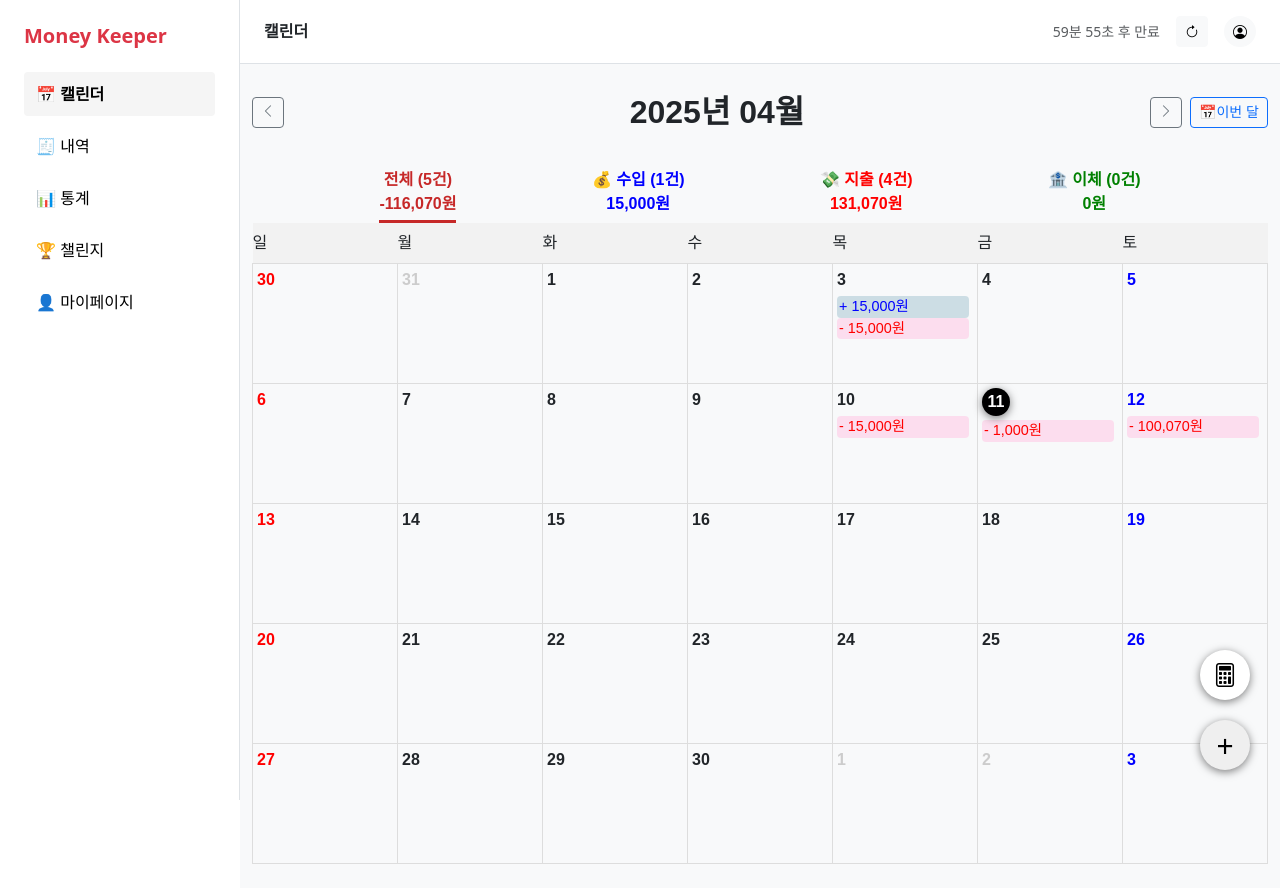
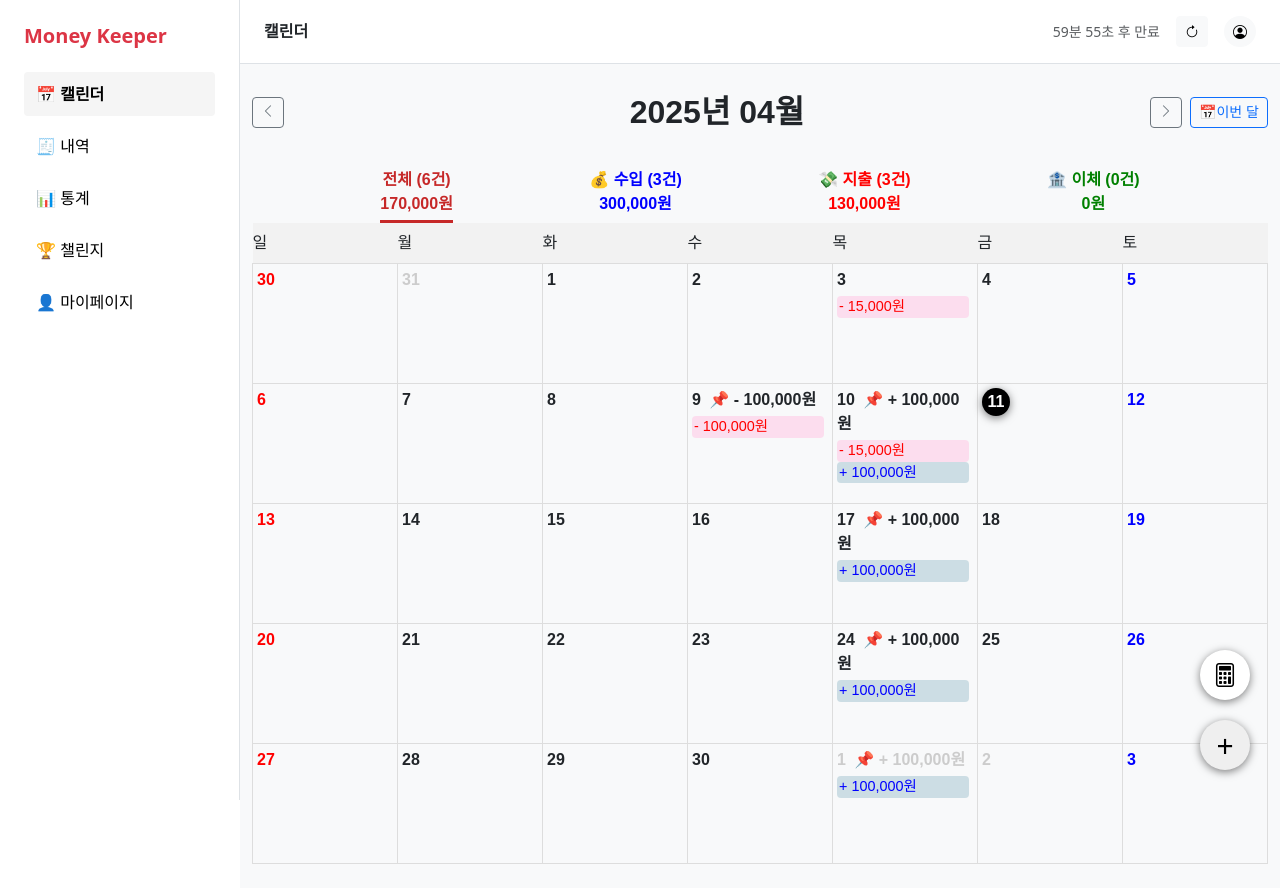
Before and after one commit to yeahy027/KB-TriFi, a Vue app in the folder trifi_project/: page /home in a window 1280 px wide. Built offline with nearby package versions, Linux system fonts and the light colour scheme; data requests are answered from the project's data file.

Commit message:
Calendar 기능 고정지출 수정

```diff
--- a/trifi_project/db.json
+++ b/trifi_project/db.json
@@ -64,17 +64,6 @@
     {
       "id": "2",
       "userId": "aff4",
-      "type": "수입",
-      "date": "2025-04-03",
-      "amount": 15000,
-      "category": "식비",
-      "payment": "카드",
-      "description": "점심",
-      "fixed": false
-    },
-    {
-      "id": "2",
-      "userId": "aff4",
       "type": "지출",
       "date": "2025-04-03",
       "amount": 15000,
@@ -93,41 +82,32 @@
       "payment": "카드",
       "description": "문구점",
       "fixed": false
-    },
-    {
-      "id": "5",
-      "userId": "aff4",
-      "type": "지출",
-      "date": "2025-04-11",
-      "amount": 1000,
-      "category": "교통",
-      "payment": "현금",
-      "description": "ㅁㅇㅁㅇ",
-      "fixed": false
-    },
-    {
-      "id": "6",
-      "userId": "aff4",
-      "type": "지출",
-      "date": "2025-04-12",
-      "amount": 100070,
-      "category": "쇼핑",
-      "payment": "카드",
-      "description": "에이블리",
-      "fixed": false
     }
   ],
   "fixedExpenses": [
     {
       "id": "2484",
       "userId": "aff4",
-      "category": "",
+      "category": "지추",
+      "type":"지출",
       "amount": 100000,
       "payment": "카드",
       "description": "캐시백",
       "date": "2025-04-09",
       "rotation": "매월",
       "endDate": "2025-05-09"
+    },
+    {
+      "id": "7103",
+      "userId": "aff4",
+      "category": "식비",
+      "amount": 100000,
+      "type":"수입",
+      "payment": "카드",
+      "description": "햄버거먹음",
+      "date": "2025-04-10",
+      "rotation": "매주",
+      "endDate": "2025-05-01"
     }
   ]
 }
--- a/trifi_project/src/components/AppHeader.vue
+++ b/trifi_project/src/components/AppHeader.vue
@@ -31,7 +31,7 @@ const pageTitleMap = {
   '/home': '캘린더',
   '/list': '내역',
   '/stat': '통계 분석 페이지',
-  '/goal': '챌린지',
+  '/challenge': '챌린지',
   '/mypage': '마이페이지',
 };
 const pageTitle = ref(pageTitleMap[route.path] || '페이지');
--- a/trifi_project/src/pages/CalendarPage.vue
+++ b/trifi_project/src/pages/CalendarPage.vue
@@ -4,23 +4,21 @@
       <!-- 상단 헤더(월/년도, 통계 표시) -->
       <div class="header">
         <!-- 월 이동 버튼/월 표시 영역 -->
-        <!-- 월 선택 및 날짜 -->
-        <div
-          class="d-flex align-items-center justify-content-center gap-2 mb-3"
-        >
+        <div class="d-flex align-items-center justify-content-center gap-2 mb-3">
           <button class="btn btn-outline-secondary btn-sm" @click="prevMonth">
             <i class="bi bi-chevron-left"></i>
           </button>
-          <strong class="month-text mx-auto"
-          style="cursor:pointer; font-size: xx-large;"
-          @click="goToCalender">{{ formattedYearMonth }}</strong>
+          <strong
+            class="month-text mx-auto"
+            style="cursor: pointer; font-size: xx-large;"
+            @click="goToCalender"
+          >
+            {{ formattedYearMonth }}
+          </strong>
           <button class="btn btn-outline-secondary btn-sm" @click="nextMonth">
             <i class="bi bi-chevron-right"></i>
           </button>
-          <button
-            class="btn btn-outline-primary btn-sm"
-            @click="resetToThisMonth"
-          >
+          <button class="btn btn-outline-primary btn-sm" @click="resetToThisMonth">
             📅이번 달
           </button>
         </div>
@@ -57,9 +55,7 @@
             :class="{ active: eventFilter === '이체' }"
             @click="setFilter('이체')"
           >
-            🏦 이체 ({{ transferCount }}건)<br />{{
-              formatCurrency(transferSum)
-            }}
+            🏦 이체 ({{ transferCount }}건)<br />{{ formatCurrency(transferSum) }}
           </div>
         </div>
       </div>
@@ -79,20 +75,35 @@
               :class="{
                 'not-current-month': day.month !== currentMonth,
                 sunday: day.dateObj.getDay() === 0,
-                saturday: day.dateObj.getDay() === 6,
+                saturday: day.dateObj.getDay() === 6
               }"
-              @mouseenter="
-                dayEvents(day.dateStr).length > 0 && openPreview(day.dateStr)
-              "
+              @mouseenter="dayEvents(day.dateStr).length > 0 && openPreview(day.dateStr)"
               @mouseleave="closePreview"
             >
-              <!-- 날짜 표시 (오늘이면 today-badge 클래스 추가) -->
+              <!-- 날짜 숫자 -->
               <div
-                class="day-number"
-                :class="{ 'today-badge': isToday(day.dateObj) }"
-              >
-                {{ day.dateObj.getDate() }}
-              </div>
+  class="day-number"
+  :class="{ 'today-badge': isToday(day.dateObj) }"
+>
+  {{ day.dateObj.getDate() }}
+
+  <!-- (중요) 해당 날짜에 매칭되는 고정 항목 표시 -->
+  <template
+    v-for="(fexp, idx) in fixedExpensesForDay(day.dateStr)"
+    :key="idx"
+  >
+    <span style="margin-left: 4px;">
+      📌
+      <!-- 수입이면 +, 지출이면 - 표시 -->
+      <template v-if="fexp.type === '지출'">
+        - {{ fexp.amount.toLocaleString() }}원
+      </template>
+      <template v-else-if="fexp.type === '수입'">
+        + {{ fexp.amount.toLocaleString() }}원
+      </template>
+    </span>
+  </template>
+</div>
 
               <!-- 말풍선 팝업(hover) - 해당 날짜에 마우스 올라갔을 때만 표시 -->
               <div v-if="previewDateStr === day.dateStr" class="popup-bubble">
@@ -144,7 +155,7 @@
         </tbody>
       </table>
 
-      <!-- 모달로 등록 폼 열기 -->
+      <!-- 등록 폼 모달 (예시) -->
     </div>
     <button class="add-button" @click="isModalOpen = true">+</button>
     <button class="calc-button" @click="showCalculator = true">
@@ -154,9 +165,9 @@
     <!-- 계산기 컴포넌트 -->
     <Calculator
       :visible="showCalculator"
-      @close="showCalculator = false"></Calculator>
+      @close="showCalculator = false"
+    ></Calculator>
     <RegisterEdit v-if="isModalOpen" @close="isModalOpen = false" />
-
   </AppLayout>
 </template>
 
@@ -177,78 +188,162 @@ function formatDateStr(dateObj) {
   return `${yyyy}-${mm}-${dd}`;
 }
 
-// 가장 상단 setup 내에 선언
+// 날짜 더하기 유틸(일)
+function addDays(dateObj, days) {
+  const newDate = new Date(dateObj);
+  newDate.setDate(newDate.getDate() + days);
+  return newDate;
+}
+// 날짜 더하기 유틸(월)
+function addMonths(dateObj, months) {
+  const newDate = new Date(dateObj);
+  newDate.setMonth(newDate.getMonth() + months);
+  return newDate;
+}
+
+/**
+ * startDate ~ endDate 사이 rotation(매일/매주/매월)에 따라
+ * 모든 날짜 문자열(YYYY-MM-DD) 배열을 만들어 반환
+ */
+function generateDatesBetween(startDateStr, endDateStr, rotation) {
+  const result = [];
+  const start = new Date(startDateStr);
+  const end = new Date(endDateStr);
+
+  if (isNaN(start) || isNaN(end)) return result;
+
+  let current = new Date(start);
+
+  while (current <= end) {
+    result.push(formatDateStr(current));
+
+    if (rotation === '매일') {
+      current = addDays(current, 1);
+    } else if (rotation === '매주') {
+      current = addDays(current, 7);
+    } else if (rotation === '매월') {
+      current = addMonths(current, 1);
+    } else {
+      // 다른 값이면 중단
+      break;
+    }
+  }
+  return result;
+}
+
+// 달력에서 클릭된 이벤트 id
 const selectedEventId = ref(null);
 
-// 원하는 기본 연/월
+// 기본 연/월
 const currentYear = ref(2025);
 const currentMonth = ref(4);
 
-// 이벤트 목록 (초기에는 빈 배열)
+// 일반 이벤트 목록
 const events = ref([]);
 
-// hover 중인 날짜(미리보기 팝업을 띄울 날짜)
+// fixedExpenses(실제로는 고정 지출/수입 겸용)
+const fixedExpenses = ref([]);
+
+// 마우스 hover 중인 날짜
 const previewDateStr = ref(null);
 
-// 필터 상태 ('all', '수입', '지출', '이체')
+// 필터('all', '수입', '지출', '이체')
 const eventFilter = ref('all');
+
+// 모달 / 계산기
 const showCalculator = ref(false);
-
-// 모달 열림 여부
 const isModalOpen = ref(false);
 
-// 주기적으로 폴링할 타이머
+// 주기적 폴링 타이머
 let fetchInterval = null;
 
-/** 서버에서 이벤트 목록 가져오는 함수 **/
+/** 서버에서 일반 트랜잭션 가져오기 */
 async function fetchEvents() {
   try {
     const res = await axios.get('http://localhost:3000/transactions');
-    events.value = res.data; // db.json의 transactions 배열
+    events.value = res.data;
   } catch (error) {
-    console.error('이벤트 목록을 가져오는 중 오류 발생:', error);
+    console.error('이벤트 목록 오류:', error);
   }
 }
 
-/** onMounted에서 첫 로딩 + 주기적 폴링 **/
+/** 서버에서 고정 지출/수입(fixedExpenses) 가져오기 */
+async function fetchFixedExpenses() {
+  try {
+    const res = await axios.get('http://localhost:3000/fixedExpenses');
+    fixedExpenses.value = res.data;
+  } catch (error) {
+    console.error('고정 항목 목록 오류:', error);
+  }
+}
+
+/** onMounted 시점에 한번 실행 + 폴링 */
 onMounted(() => {
-  // 첫 로딩
-  fetchEvents();
-  // 예시: 5초 간격으로 폴링
-  fetchInterval = setInterval(() => {
-    fetchEvents();
-  }, 5000);
+  fetchAll();
+  fetchInterval = setInterval(fetchAll, 5000);
 });
 
+function fetchAll() {
+  fetchEvents();
+  fetchFixedExpenses();
+}
+
 onUnmounted(() => {
-  if (fetchInterval) {
-    clearInterval(fetchInterval);
-  }
+  if (fetchInterval) clearInterval(fetchInterval);
 });
 
-/** --- 달력 관련 --- **/
+/**
+ * rotation에 따라 날짜별 이벤트로 펼쳐주는 computed
+ *  fixedExpenses 배열에 있는 각 항목(fe)이
+ *    - type: "수입" or "지출"
+ *    - date, endDate, rotation: 주기
+ *    - amount, description ...
+ */
+const expandedFixedExpenses = computed(() => {
+  const result = [];
+  for (const fe of fixedExpenses.value) {
+    const dates = generateDatesBetween(fe.date, fe.endDate, fe.rotation);
+    for (const d of dates) {
+      result.push({
+        id: `fixed-${fe.id}-${d}`,     // 중복 방지용
+        date: d,
+        amount: fe.amount,
+        description: fe.description || '고정항목',
+        type: fe.type,                // "지출" or "수입"
+        isFixed: true,
+      });
+    }
+  }
+  return result;
+});
+
+/**
+ * 최종적으로 달력에 표시할 모든 이벤트:
+ *   1) 기존 transactions
+ *   2) expandedFixedExpenses (고정항목)
+ */
+const allEvents = computed(() => {
+  return [...events.value, ...expandedFixedExpenses.value];
+});
+
+/** --- 달력 계산 --- **/
 // YYYY-MM 표시
 const formattedYearMonth = computed(() => {
   const m = String(currentMonth.value).padStart(2, '0');
   return `${currentYear.value}년 ${m}월`;
 });
-
 // 요일 헤더
 const dayNames = computed(() => ['일', '월', '화', '수', '목', '금', '토']);
 
-// 달력 주차 계산
+// weeks: 달력용 2차원 배열
 const weeks = computed(() => {
-  const firstDayOfMonth = new Date(
-    currentYear.value,
-    currentMonth.value - 1,
-    1
-  );
+  const firstDayOfMonth = new Date(currentYear.value, currentMonth.value - 1, 1);
   const lastDayOfMonth = new Date(currentYear.value, currentMonth.value, 0);
   const lastDate = lastDayOfMonth.getDate();
   const startDay = firstDayOfMonth.getDay();
 
   const cells = [];
-  // 이전 달(빈칸)
+  // 이전 달
   for (let i = 0; i < startDay; i++) {
     const prevDate = new Date(
       currentYear.value,
@@ -270,7 +365,7 @@ const weeks = computed(() => {
       month: currentMonth.value,
     });
   }
-  // 다음 달(빈칸)
+  // 다음 달
   const remaining = 7 - (cells.length % 7);
   if (remaining < 7) {
     for (let i = 1; i <= remaining; i++) {
@@ -282,7 +377,8 @@ const weeks = computed(() => {
       });
     }
   }
-  // 7일씩 잘라 weeks 배열
+
+  // 7칸씩 잘라서 주차 구성
   const result = [];
   for (let i = 0; i < cells.length; i += 7) {
     result.push(cells.slice(i, i + 7));
@@ -290,18 +386,18 @@ const weeks = computed(() => {
   return result;
 });
 
-/** --- "월별"에 해당하는 events 필터링 --- **/
+/** --- 현재 달에 속한 이벤트들 --- **/
 const monthlyEvents = computed(() => {
-  return events.value.filter((ev) => {
+  return allEvents.value.filter((ev) => {
     const [y, m] = ev.date.split('-');
     return Number(y) === currentYear.value && Number(m) === currentMonth.value;
   });
 });
 
-/** --- 월별 통계 --- **/
+/** --- 통계 --- **/
 // 전체 건수
 const totalCount = computed(() => monthlyEvents.value.length);
-// 수입이면 +, 지출/이체면 - 처리하여 합산
+// 총액(수입=+, 지출/이체=-)
 const totalAmount = computed(() => {
   return monthlyEvents.value.reduce((acc, ev) => {
     if (ev.type === '수입') {
@@ -340,7 +436,7 @@ const transferCount = computed(
 );
 
 /** --- methods --- **/
-// hover 시 팝업 열기/닫기
+// hover 팝업
 function openPreview(dateStr) {
   previewDateStr.value = dateStr;
 }
@@ -348,21 +444,21 @@ function closePreview() {
   previewDateStr.value = null;
 }
 
-// 클릭 시 필터 변경
+// 필터 변경
 function setFilter(type) {
   eventFilter.value = type;
 }
 
-// 해당 날짜의 이벤트 (현재 필터가 'all'이거나 타입이 일치해야 표시)
+// 특정 날짜의 이벤트 (필터 반영)
 function dayEvents(dateStr) {
-  return events.value.filter(
+  return allEvents.value.filter(
     (e) =>
       e.date === dateStr &&
       (eventFilter.value === 'all' || e.type === eventFilter.value)
   );
 }
 
-// 오늘 날짜 판별
+// 오늘 판별
 function isToday(dateObj) {
   const today = new Date();
   return (
@@ -373,10 +469,9 @@ function isToday(dateObj) {
 }
 
 /**
- *  (중요) 캘린더에 표시될 이벤트 금액 포맷팅
- *   - 수입: + 붙여주기
- *   - 지출/이체: - 붙여주기
- *   - 3자리 콤마 처리(toLocaleString())
+ * 달력 표시용 금액 포맷
+ *  - 수입: + 붙여주기
+ *  - 지출/이체: - 붙여주기
  */
 function formattedAmount(evt) {
   if (evt.type === '수입') {
@@ -387,12 +482,17 @@ function formattedAmount(evt) {
   return evt.amount.toLocaleString();
 }
 
-// 통화 포맷 (통계 부분에 사용) -> 3자리 콤마 + "원"
+// 통화 포맷
 function formatCurrency(value) {
   if (typeof value === 'number') {
     return value.toLocaleString() + '원';
   }
   return String(value);
+}
+
+// 특정 날짜의 (고정) 항목만 뽑기
+function fixedExpensesForDay(dateStr) {
+  return expandedFixedExpenses.value.filter((fe) => fe.date === dateStr);
 }
 
 // 이전 달
@@ -404,7 +504,6 @@ function prevMonth() {
     currentMonth.value--;
   }
 }
-
 // 다음 달
 function nextMonth() {
   if (currentMonth.value === 12) {
@@ -414,25 +513,22 @@ function nextMonth() {
     currentMonth.value++;
   }
 }
-
 function resetToThisMonth() {
   const today = new Date();
   currentYear.value = today.getFullYear();
-  currentMonth.value = today.getMonth() + 1; // JS에서 month는 0부터 시작하므로 +1
+  currentMonth.value = today.getMonth() + 1;
 }
 
-// 이벤트 클릭 시 선택/해제
+// 이벤트 클릭 -> 열기/닫기
 function onEventClick(event) {
-  // 같은 이벤트를 두 번 클릭하면 닫히도록 (토글)
   selectedEventId.value = selectedEventId.value === event.id ? null : event.id;
 }
 
-// 이벤트 삭제
+// 이벤트 삭제 (transactions에만 해당)
 async function deleteEvent(id) {
   if (confirm('정말 삭제하시겠습니까?')) {
     try {
       await axios.delete(`http://localhost:3000/transactions/${id}`);
-      // 삭제 후 local events 배열에서 제외
       events.value = events.value.filter((ev) => ev.id !== id);
       alert('삭제되었습니다.');
     } catch (error) {
@@ -444,11 +540,9 @@ async function deleteEvent(id) {
 
 // 이벤트 수정
 function editEvent(event) {
-  // 원하는 로직
   alert(`"${event.description}" 수정하기 버튼 클릭됨!`);
 }
 </script>
-
 
 <style scoped>
 .calendar-container {
@@ -551,11 +645,11 @@ function editEvent(event) {
   padding: 0 2px;
 }
 .event.수입 {
-  background-color: #9cc0cb7c;
+  background-color: #9cc0cb7c; /* 파란톤 */
   color: blue;
 }
 .event.지출 {
-  background-color: rgba(255, 192, 225, 0.494);
+  background-color: rgba(255, 192, 225, 0.494); /* 핑크톤 */
   color: red;
 }
 .event.이체 {
@@ -618,10 +712,11 @@ function editEvent(event) {
 .add-button:hover {
   background-color: #fdb3b3;
 }
+/* 계산기 버튼 */
 .calc-button {
   position: fixed;
   right: 30px;
-  bottom: 100px; /* +버튼 위쪽으로 배치해봤습니다. 원하는 대로 조절 */
+  bottom: 100px;
   width: 50px;
   height: 50px;
   border-radius: 50%;
--- a/trifi_project/src/pages/MyPage.vue
+++ b/trifi_project/src/pages/MyPage.vue
@@ -45,11 +45,8 @@
             <div class="create-card">
               <!-- 캡처처럼 가운데 + 원형 영역과 안내문구 -->
               <div class="card-add-circle">
-                <div class="plus-sign" @click="isCardFormOpen = true">+</div>
-                <RegisterCard
-                  v-if="isCardFormOpen"
-                  @close="isCardFormOpen = false"
-                />
+                <div class="plus-sign" @click="isModalOpen = true">+</div>
+                <RegisterCard v-if="isModalOpen" @close="isModalOpen = false" />
               </div>
               <p class="instruction">위의 + 버튼을 눌러 카드를 등록해 주세요</p>
             </div>
@@ -59,28 +56,15 @@
           </div>
         </div>
 
-        <!-- 고정지출 내역 -->
         <div class="expenses">
           <div class="section-title">
             <h3>고정지출 내역</h3>
           </div>
-
-          <div class="expense-buttons">
-            <button
-              class="expense-btn"
-              v-for="item in fixedExpenses"
-              :key="item.id"
-            >
-              {{ item.description }} &nbsp; - &nbsp; {{ item.date }}
-            </button>
-          </div>
-
-          <!-- 모달로 고정지출 추가 -->
-          <button class="plus-fixlist" @click="isModalOpen = true">
-            고정지출 추가하기
-          </button>
-          <RegisterEdit v-if="isModalOpen" @close="isModalOpen = false" />
-
+          <ul class="expense-list">
+            <RouterLink to="/registeredit">
+              <input class="plus-fixlist" placeholder="고정지출 추가하기" />
+            </RouterLink>
+          </ul>
         </div>
       </div>
     </div>
@@ -89,34 +73,23 @@
 
 <script setup>
 import AppLayout from '@/components/AppLayout.vue';
-import RegisterEdit from '@/pages/Register_edit.vue';
-import RegisterCard from './RegisterCard.vue';
 import { useUserStore } from '@/stores/userStore';
 import { computed, onMounted, ref } from 'vue';
 import { useRouter } from 'vue-router';
+import axios from 'axios';
 import Swal from 'sweetalert2';
-import axios from 'axios';
+import RegisterCard from './RegisterCard.vue';
 
 const userStore = useUserStore(); // Pinia store 가져오기
 const user = computed(() => userStore.user); // 최신 user 데이터
 const router = useRouter();
 const isModalOpen = ref(false);
+
+// 모달 열림/닫힘 상태
 const isCardFormOpen = ref(false);
 
 // 카드 상세정보 입력 예시 데이터
 const newCardName = ref(''); // 필요하다면 v-model로 사용
-const fixedExpenses = ref([]);
-
-onMounted(async () => {
-  try {
-    const res = await axios.get('/api/fixedExpenses'); // db.json에서 고정지출 가져오기
-    fixedExpenses.value = res.data.filter(
-      (item) => item.userId === user.value.id
-    );
-  } catch (err) {
-    console.error('고정지출 불러오기 실패:', err);
-  }
-});
 
 onMounted(() => {
   userStore.checkLocalStorage();
@@ -182,8 +155,6 @@ const prevCard = () => {
 const nextCard = () => {
   console.log('다음 카드');
 };
-
-// gotoRegisterCard는 어디에서 필요한건가요?
 const goToRegisterCard = () => {
   router.push('/registercard'); // RegisterCard.vue 경로로 이동
 };
@@ -276,10 +247,10 @@ const goToRegisterCard = () => {
 
 .plus-fixlist {
   border: none;
-  border-radius: 8px;
+  border-radius: 10%;
   cursor: pointer;
   font-weight: 500;
-  width: 500px;
+  width: 300px;
   height: 50px;
   padding-left: 20px;
 }
@@ -394,31 +365,4 @@ const goToRegisterCard = () => {
   padding: 8px 12px;
   cursor: pointer;
 }
-
-/* 수정 */
-.expense-buttons {
-  display: flex;
-  flex-direction: column;
-  gap: 10px;
-  padding-top: 5px;
-  padding-bottom: 15px;
-}
-
-.expense-btn {
-  background-color: rgba(244, 197, 66, 0.5);
-  border: none;
-  border-radius: 8px;
-  padding: 10px 14px;
-  padding-left: 20px;
-  font-weight: bold;
-  cursor: pointer;
-  text-align: left;
-  font-size: 14px;
-  transition: background-color 0.2s;
-  width: 500px;
-}
-
-.expense-btn:hover {
-  background-color: #e5b832;
-}
 </style>
```
